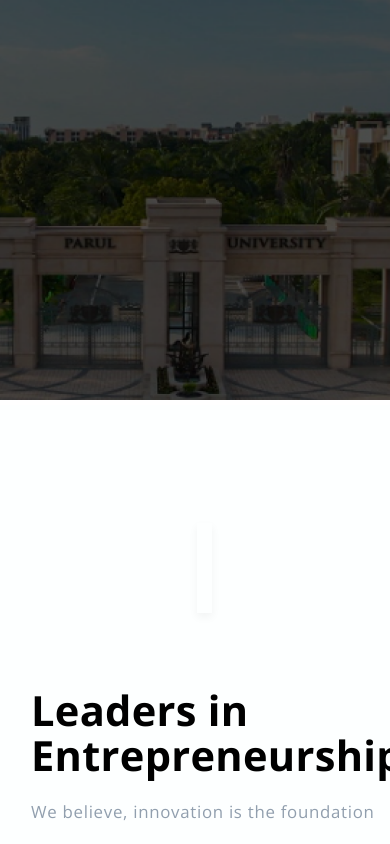
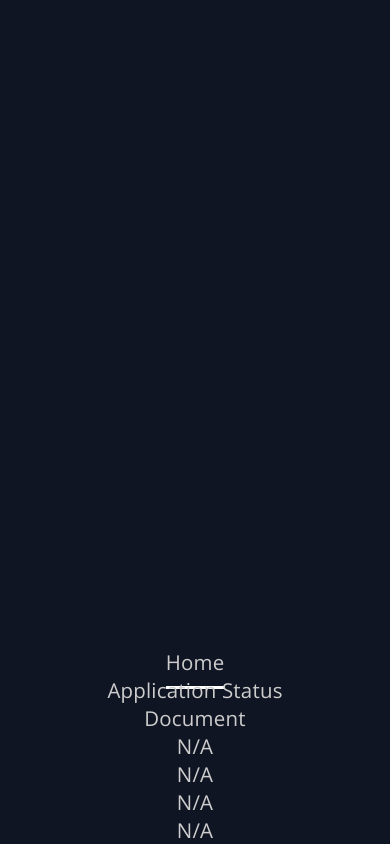
Before and after one commit to Horizon-tech-india/EDC-Frontend, a React (Create React App) app: page /home in a window 390 px wide. Shown: the top 844 px of the page. Built offline with nearby package versions, Linux system fonts and the light colour scheme; grey boxes are pictures that could not be loaded.

Commit message:
updated navbar

```diff
--- a/src/Pages/ApplicationStatus/components/Navigation2.jsx
+++ b/src/Pages/ApplicationStatus/components/Navigation2.jsx
@@ -14,6 +14,23 @@
     }
   })
 
+  const navLists = document.querySelector('.nav-list');
+
+  const handleMenu = () => {
+    if(navLists.classList.contains('activeMenu')) {
+      navLists.classList.remove('activeMenu');
+    }
+    else {
+      navLists.classList.add("activeMenu");
+    }
+  }
+
+  const handleMenuForLinks = () => {
+    navLists.classList.remove('activeMenu');
+  }
+
+
+
 
   return (
     <nav className='navbar2'>
@@ -22,19 +39,19 @@
          <img src={ logo }></img>
       </div>
 
-      <ul className="nav-list">
-        <div className='nav-links'>
-          <li className="nav-item"><NavLink to="/home"  className="main-nav" >Home</NavLink></li>
-          <li className="nav-item"><NavLink to="/application" className="main-nav"  >Application Status</NavLink></li>
-          <li className="nav-item"><NavLink to="/document" className="main-nav"  >Document</NavLink></li>
-          <li className="nav-item"><NavLink to="/" className="main-nav"  >N/A</NavLink></li>
-          <li className="nav-item"><NavLink to="/" className="main-nav"  >N/A</NavLink></li>
-          <li className="nav-item"><NavLink to="/" className="main-nav"  >N/A</NavLink></li>
-          <li className="nav-item"><NavLink to="/" className="main-nav"  >N/A</NavLink></li>
-        </div>
+      <ul className="nav-list" >
+
+          <li className="nav-item" onClick={ handleMenuForLinks }><NavLink to="/home"  className="main-nav" >Home</NavLink></li>
+          <li className="nav-item" onClick={ handleMenuForLinks }><NavLink to="/application" className="main-nav"  >Application Status</NavLink></li>
+          <li className="nav-item" onClick={ handleMenuForLinks }><NavLink to="/document" className="main-nav"  >Document</NavLink></li>
+          <li className="nav-item" onClick={ handleMenuForLinks }><NavLink to="/" className="main-nav"  >N/A</NavLink></li>
+          <li className="nav-item" onClick={ handleMenuForLinks }><NavLink to="/" className="main-nav"  >N/A</NavLink></li>
+          <li className="nav-item" onClick={ handleMenuForLinks }><NavLink to="/" className="main-nav"  >N/A</NavLink></li>
+          <li className="nav-item" onClick={ handleMenuForLinks }><NavLink to="/" className="main-nav"  >N/A</NavLink></li>
+
       </ul>
 
-      <div className="ham-menu">
+      <div className="ham-menu" onClick={ handleMenu }>
         < Menu sx={{color:"white"}} />
       </div>
     </nav>
--- a/src/Pages/ApplicationStatus/styles/navbar2.css
+++ b/src/Pages/ApplicationStatus/styles/navbar2.css
@@ -25,8 +25,6 @@
     background: #101524;
     z-index: 999;
     padding: 15px 154px 20px 0;
-
-
   }
 
   .nav-list {
@@ -48,10 +46,10 @@
     width: 350px;
   }
 
-  .nav-links {
+  /* .nav-links {
     display: flex;
+  } */
 
-  }
   .navbar2 li {
     margin: 0 25px;
   }
@@ -106,23 +104,23 @@
     padding-left: 20px;
   }
 
+  .nav-logo {
+    display: none;
+  }
+
   .nav-list {
     position: fixed;
-    top: -100%;
     flex-direction: column;
-    background-color: #262626;
+    justify-content: space-evenly;
+    top: 0;
+    background-color: #101524;
     width: 100%;
-    text-align: center;
+    height: 100vh;
     transition: 0.3s;
+    display: none;
   }
 
-  .nav-item {
-    margin: 15px 0;
+  .nav-list.activeMenu {
+    display: block;
   }
-
-  .nav-list.active {
-    top: 0;
-  }
-
-
 }
```
